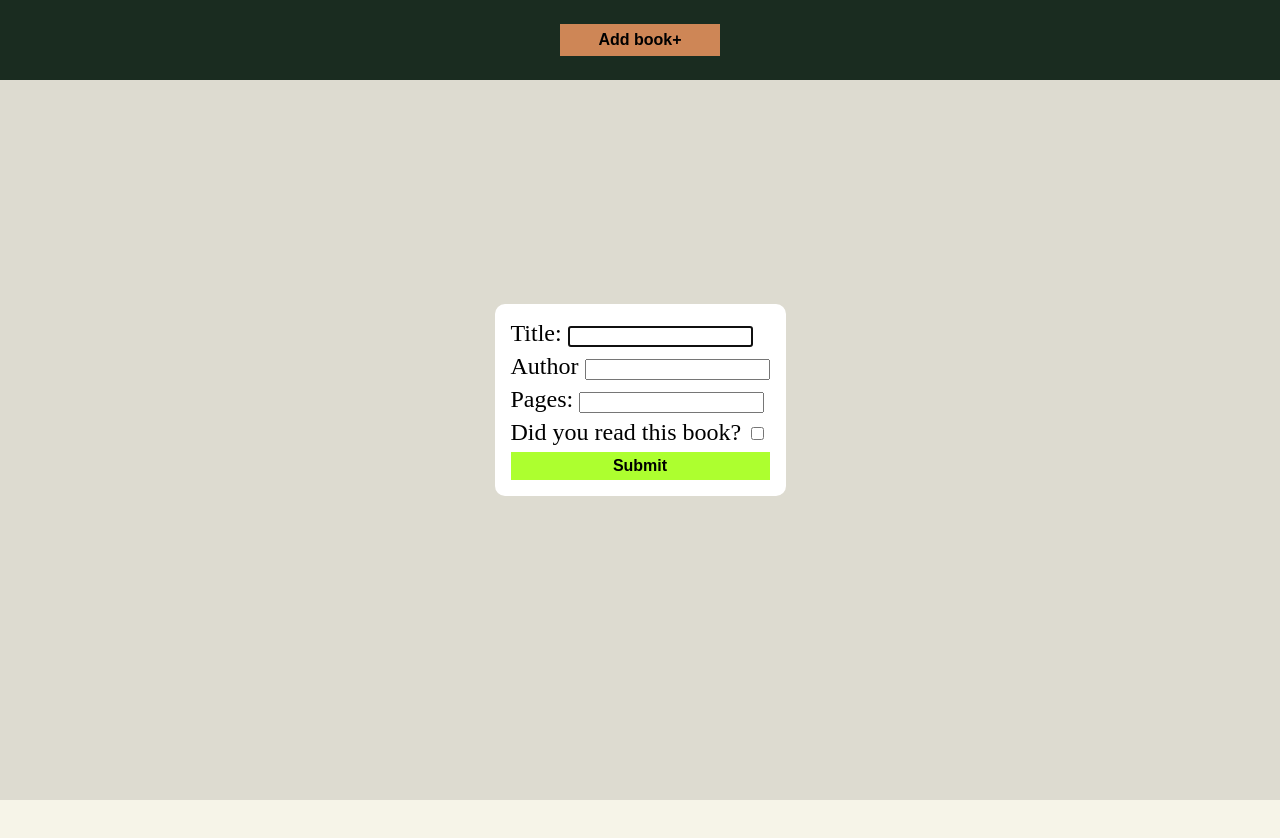
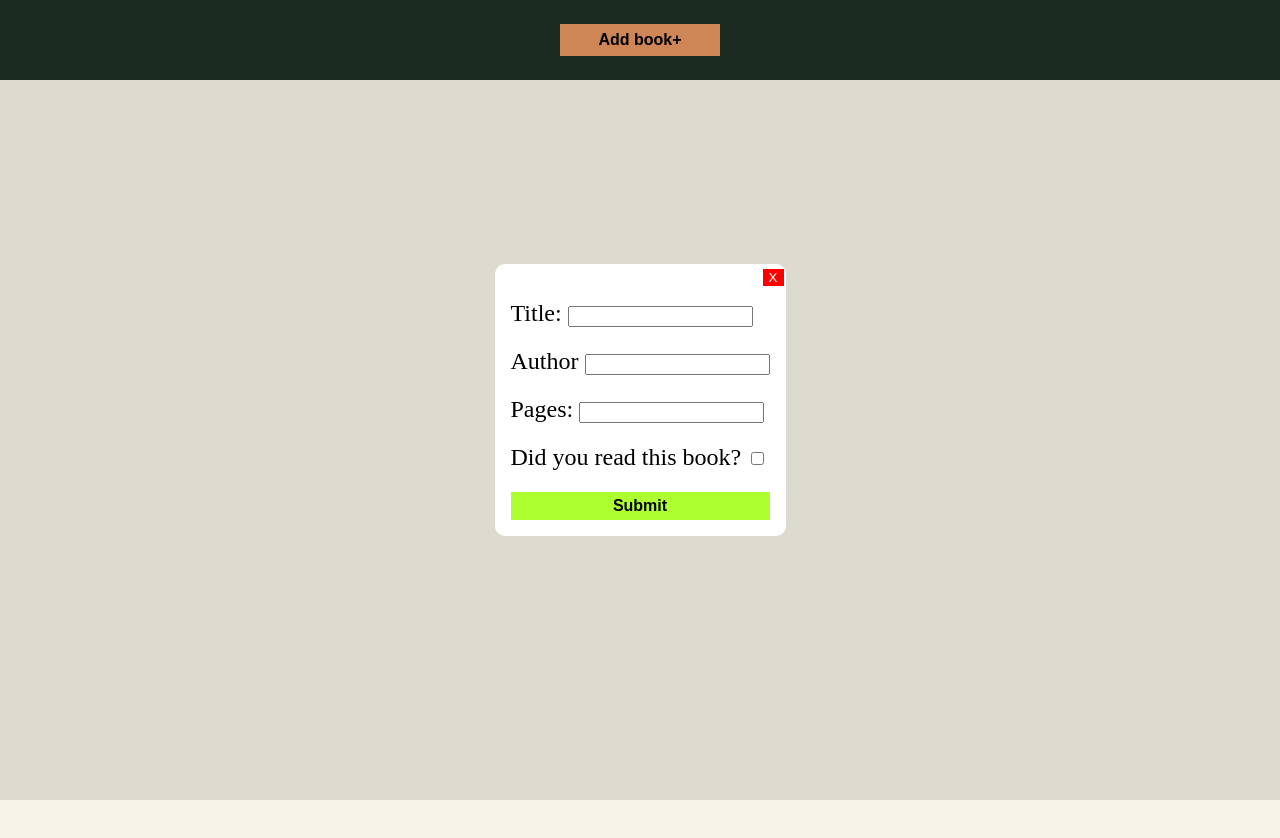
Before and after one commit to MotoMonke/Library, a plain HTML site: page index.html in a window 1280 px wide. Both pictures are taken after a click on the button "Add book+". Drawn offline with Linux system fonts and the light colour scheme.

Commit message:
Added close button for dialog

```diff
--- a/index.html
+++ b/index.html
@@ -12,6 +12,7 @@
     </header>
     <main>
         <dialog data-modal>
+            <button id="close-dialog">X</button>
             <form>
                 <div class="input-row">
                     <label for="title">Title:</label>
@@ -31,7 +32,6 @@
                 </div>
                 <button type="submit" id="submit">Submit</button>
             </form>
-
         </dialog>
         <div id="container">
         </div>
--- a/main.js
+++ b/main.js
@@ -5,6 +5,7 @@ const submitButton=document.querySelector("[data-close-modal]");
 const modal=document.querySelector("[data-modal]");
 const form=document.querySelector("form");
 const container=document.getElementById("container");
+const closeDialog=document.getElementById("close-dialog");
 
 class Book{
     constructor(title,author,pages,red,id){
@@ -119,4 +120,7 @@ function Factory(){
         functions.removeAllChildNodes(container);
         functions.updateContainer();
     });
+    closeDialog.addEventListener("click",()=>{
+        modal.close();
+    })
  })();
--- a/style.css
+++ b/style.css
@@ -71,13 +71,16 @@ main{
 dialog{
     border:none;
     border-radius: 10px;
-    height:10rem;
+    height:15rem;
+    position: relative;
+    overflow: hidden;
 }
 dialog form{
     height:100%;
     display: flex;
     flex-direction: column;
-    justify-content: space-between;
+    justify-content:space-around;
+    padding-top: 10px;
     font-size: 1.5rem;
 }
 dialog form button{
@@ -87,3 +90,11 @@ dialog form button{
     background-color: greenyellow;
     padding:5px 0;
 }
+#close-dialog{
+    position: absolute;
+    right:2px;
+    top:5px;
+    border:none;
+    background-color: red;
+    color:white;
+}
```
